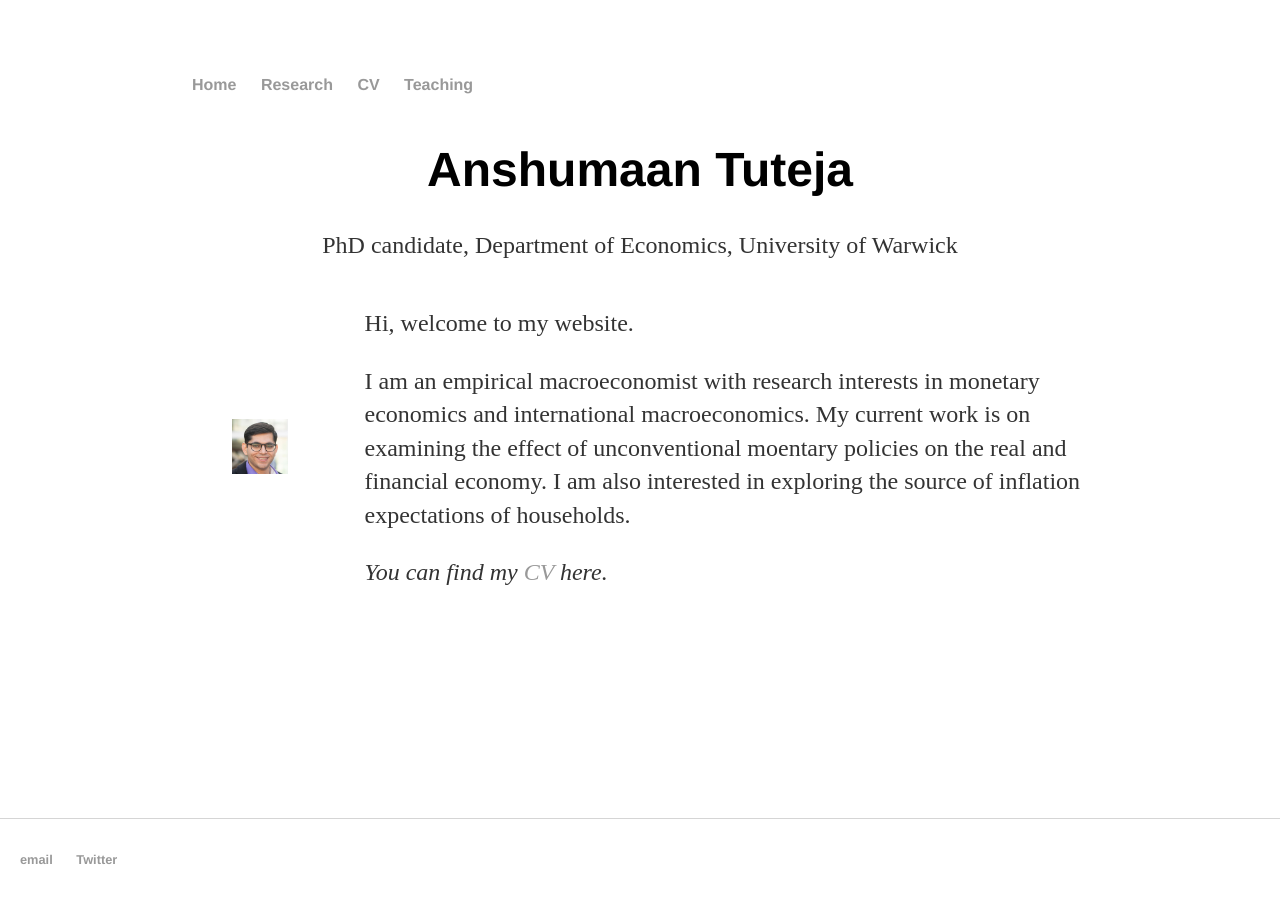
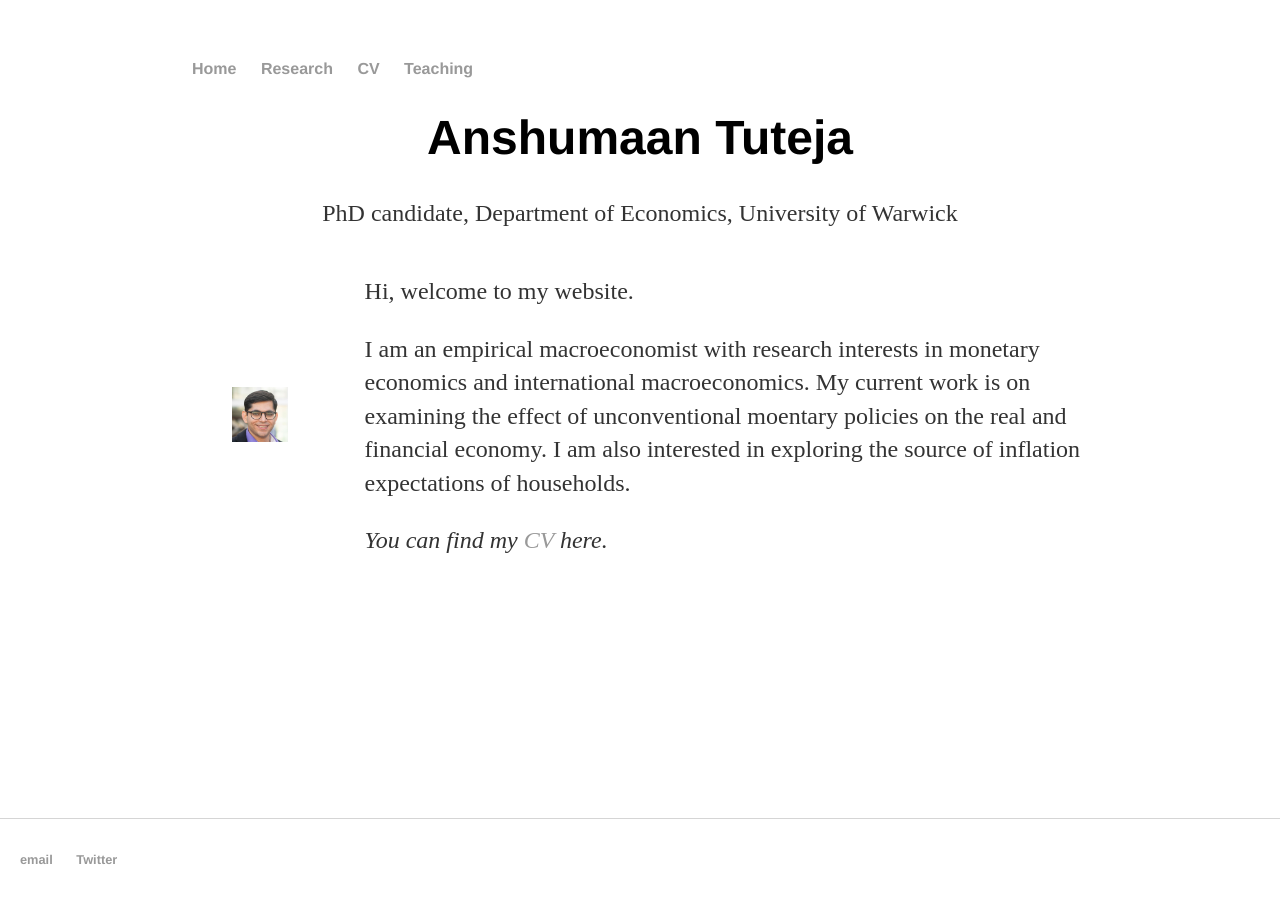
Before and after one commit to anshumaan-tuteja/anshumaan-tuteja.github.io, a Jekyll site: the page built from index.html, in a window 1280 px wide. Built offline with Jekyll 4.4.1, drawn with Linux system fonts in a browser that asks for light colours.

Commit message:
Update main.css

```diff
--- a/css/main.css
+++ b/css/main.css
@@ -4,10 +4,6 @@
     height: 100%;
 }
 
-body {
-  display: flex;
-  flex-direction: column;
-}
 
 nav ul, footer ul {
     font-family:'Helvetica', 'Arial', 'Sans-Serif';
```
